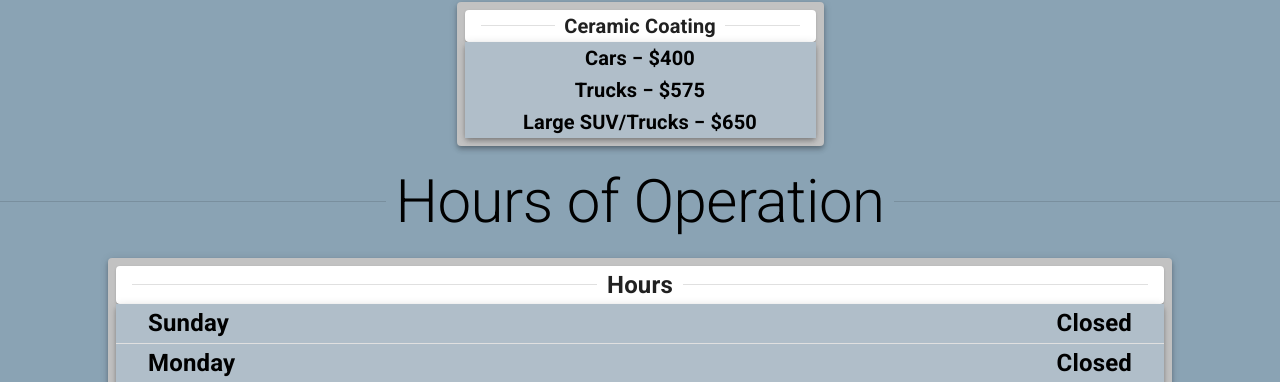
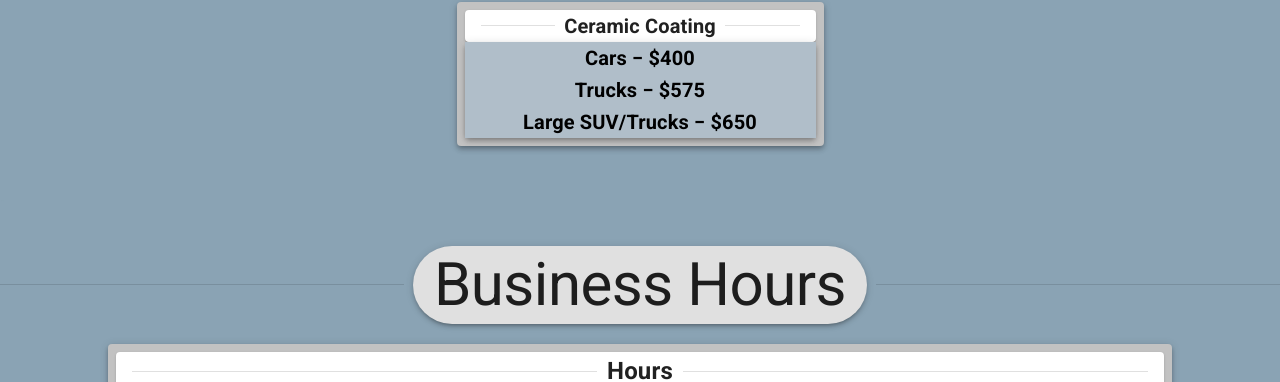
Before and after one commit to LazyShuyaa/car-detailing-website, a React (Create React App) app: page / in a window 1280 px wide. Shown: the part 1797-2179 px from the top of the page. Built offline with nearby package versions, Linux system fonts and the light colour scheme.

Commit message:
fixed format

```diff
--- a/src/components/Hours.js
+++ b/src/components/Hours.js
@@ -29,29 +29,53 @@ const Item = styled(Paper)(({ theme }) => ({
 export default function BasicTable() {
   return (
     <Box sx={{ flexGrow: 1 }}>
-      <br />
+      <Grid color="#8aa3b4;" mt={5} id="hours">
+        .
+      </Grid>
+      <Grid mt={5}></Grid>
+
       <Divider>
+      <Paper
+          sx={{
+            p: ".2rem",
+            pr: "1.3rem",
+            pl: "1.3rem",
+            borderRadius: "65px",
+            bgcolor: "primary.main",
+            margin: "auto",
+            display: "flex",
+          }}
+          elevation={3}
+        >
         <Typography
-          sx={{ display: { xs: "none", sm: "none", md: "flex" } }}
+          sx={{
+            fontWeight: "400",
+            display: { xs: "none", sm: "none", md: "flex" },
+          }}
           variant="h2"
         >
-          Hours of Operation
-        </Typography>
-        <Typography
-          sx={{ display: { xs: "none", sm: "flex", md: "none", xl: "none" } }}
-          variant="h4"
-        >
-          Hours of Operation
+          Business Hours
         </Typography>
         <Typography
           sx={{
+            fontWeight: "400",
+            display: { xs: "none", sm: "flex", md: "none", xl: "none" },
+          }}
+          variant="h4"
+        >
+          Business Hours
+        </Typography>
+        <Typography
+          sx={{
+            fontWeight: "400",
             display: { xs: "flex", sm: "none", md: "none" },
             fontSize: { xs: "2rem" },
           }}
           variant="h6"
         >
-          Hours of Operation
+          Business Hours
         </Typography>
+        </Paper>
       </Divider>
       <br />
       {/*//=========== GRID BOX START =================================> */}
```
